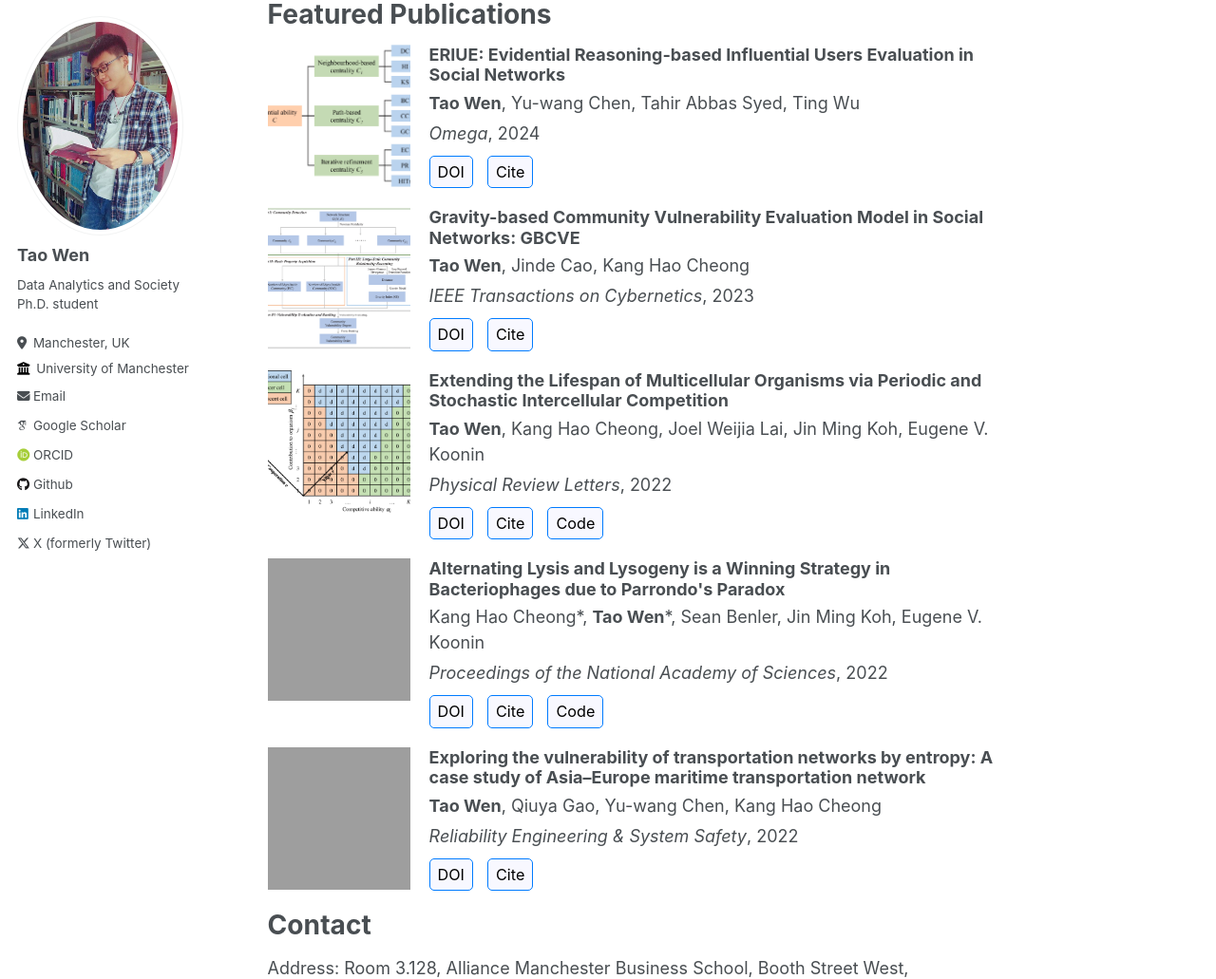
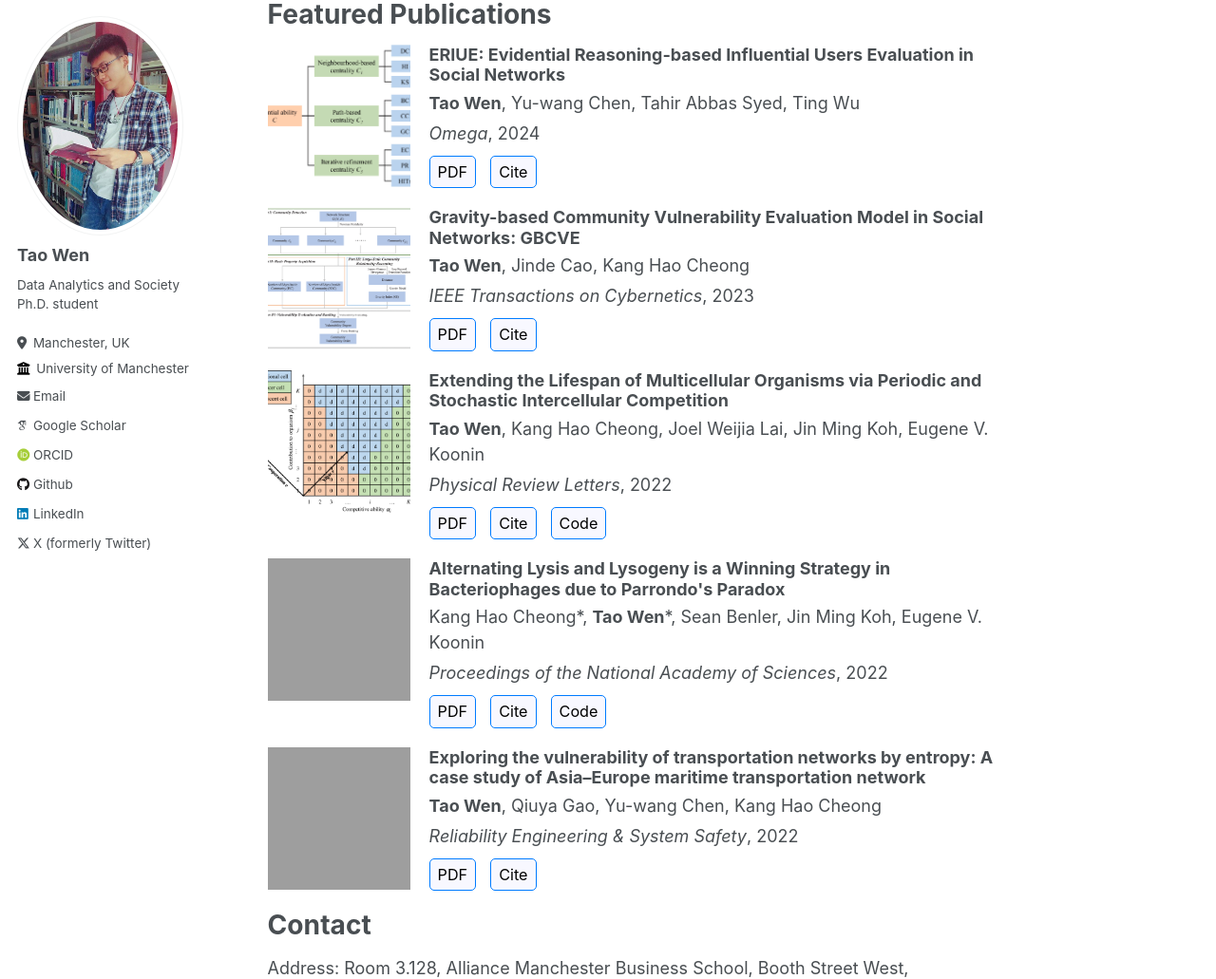
Before and after one commit to TaaoWen/taaowen.github.io, a Jekyll site: the page built from _pages/about.md, in a window 1280 px wide and 1400 px high, scrolled down 762 px. Shown: the part 89-1120 px from the top of the window at 95% size. Built offline with Jekyll 4.4.1, drawn with Linux system fonts in a browser that asks for light colours; some web fonts are replaced; grey boxes are pictures that could not be loaded.

Commit message:
Update about.md

```diff
--- a/_pages/about.md
+++ b/_pages/about.md
@@ -38,7 +38,7 @@ Featured Publications
     <p style="margin: 5px 0;"><b>Tao Wen</b>, Yu-wang Chen, Tahir Abbas Syed, Ting Wu</p>
     <p style="margin: 5px 0;"><i>Omega</i>, 2024</p>
     <div style="margin-top: 10px;">
-      <a href="https://doi.org/10.1016/j.omega.2023.102945" target="_blank" style="display: inline-block; padding: 4px 8px; margin-right: 10px; border: 1px solid #007bff; border-radius: 5px; background-color: #F8F8FF; color: black; text-decoration: none; font-size: 0.9em;">DOI</a>
+      <a href="https://doi.org/10.1016/j.omega.2023.102945" target="_blank" style="display: inline-block; padding: 4px 8px; margin-right: 10px; border: 1px solid #007bff; border-radius: 5px; background-color: #F8F8FF; color: black; text-decoration: none; font-size: 0.9em;">PDF</a>
       <a href="https://scholar.googleusercontent.com/scholar.bib?q=info:TCKWBpNYVaoJ:scholar.google.com/&output=citation&scisdr=ClEyMQQIEI6Hrwk32EA:AFWwaeYAAAAAZqAxwEDBuBD5SF5g8rByRxCewbU&scisig=AFWwaeYAAAAAZqAxwGfW1zjJyD_udaKIALHOG3w&scisf=4&ct=citation&cd=-1&hl=en" target="_blank" style="display: inline-block; padding: 4px 8px; margin-right: 10px; border: 1px solid #007bff; border-radius: 5px; background-color: #F8F8FF; color: black; text-decoration: none; font-size: 0.9em;">Cite</a>
     </div>
   </div>
@@ -53,7 +53,7 @@ Featured Publications
     <p style="margin: 5px 0;"><b>Tao Wen</b>, Jinde Cao, Kang Hao Cheong</p>
     <p style="margin: 5px 0;"><i>IEEE Transactions on Cybernetics</i>, 2023</p>
     <div style="margin-top: 10px;">
-      <a href="https://doi.org/10.1109/TCYB.2021.3123081" target="_blank" style="display: inline-block; padding: 4px 8px; margin-right: 10px; border: 1px solid #007bff; border-radius: 5px; background-color: #F8F8FF; color: black; text-decoration: none; font-size: 0.9em;">DOI</a>
+      <a href="https://doi.org/10.1109/TCYB.2021.3123081" target="_blank" style="display: inline-block; padding: 4px 8px; margin-right: 10px; border: 1px solid #007bff; border-radius: 5px; background-color: #F8F8FF; color: black; text-decoration: none; font-size: 0.9em;">PDF</a>
       <a href="https://scholar.googleusercontent.com/scholar.bib?q=info:gnhq70P2rRIJ:scholar.google.com/&output=citation&scisdr=ClEyMQQIEI6Hrwk3a2s:AFWwaeYAAAAAZqAxc2sDWeYcXy_MptRU9NgkSt4&scisig=AFWwaeYAAAAAZqAxc-309Wec4oRWFsIVLSNkusA&scisf=4&ct=citation&cd=-1&hl=en" target="_blank" style="display: inline-block; padding: 4px 8px; margin-right: 10px; border: 1px solid #007bff; border-radius: 5px; background-color: #F8F8FF; color: black; text-decoration: none; font-size: 0.9em;">Cite</a>
     </div>
   </div>
@@ -68,7 +68,7 @@ Featured Publications
     <p style="margin: 5px 0;"><b>Tao Wen</b>, Kang Hao Cheong, Joel Weijia Lai, Jin Ming Koh, Eugene V. Koonin</p>
     <p style="margin: 5px 0;"><i>Physical Review Letters</i>, 2022</p>
     <div style="margin-top: 10px;">
-      <a href="https://doi.org/10.1103/PhysRevLett.128.218101" target="_blank" style="display: inline-block; padding: 4px 8px; margin-right: 10px; border: 1px solid #007bff; border-radius: 5px; background-color: #F8F8FF; color: black; text-decoration: none; font-size: 0.9em;">DOI</a>
+      <a href="https://doi.org/10.1103/PhysRevLett.128.218101" target="_blank" style="display: inline-block; padding: 4px 8px; margin-right: 10px; border: 1px solid #007bff; border-radius: 5px; background-color: #F8F8FF; color: black; text-decoration: none; font-size: 0.9em;">PDF</a>
       <a href="https://scholar.googleusercontent.com/scholar.bib?q=info:HPYlUqAWflEJ:scholar.google.com/&output=citation&scisdr=ClEyMQQIEI6HrwkqwEk:AFWwaeYAAAAAZqAs2EmeZPyWJnHtzOqgqdIQ_ms&scisig=AFWwaeYAAAAAZqAs2Gg_YbrBlH-oTmHk-gsxnsw&scisf=4&ct=citation&cd=-1&hl=en" target="_blank" style="display: inline-block; padding: 4px 8px; margin-right: 10px; border: 1px solid #007bff; border-radius: 5px; background-color: #F8F8FF; color: black; text-decoration: none; font-size: 0.9em;">Cite</a>
       <a href="https://osf.io/z5c8k/?view_only=d2864977225147049f5bea6539f89dbd" target="_blank" style="display: inline-block; padding: 4px 8px; margin-right: 10px; border: 1px solid #007bff; border-radius: 5px; background-color: #F8F8FF; color: black; text-decoration: none; font-size: 0.9em;">Code</a>
     </div>
@@ -84,7 +84,7 @@ Featured Publications
     <p style="margin: 5px 0;">Kang Hao Cheong*, <b>Tao Wen</b>*, Sean Benler, Jin Ming Koh, Eugene V. Koonin</p>
     <p style="margin: 5px 0;"><i>Proceedings of the National Academy of Sciences</i>, 2022</p>
     <div style="margin-top: 10px;">
-      <a href="https://doi.org/10.1073/pnas.2115145119" target="_blank" style="display: inline-block; padding: 4px 8px; margin-right: 10px; border: 1px solid #007bff; border-radius: 5px; background-color: #F8F8FF; color: black; text-decoration: none; font-size: 0.9em;">DOI</a>
+      <a href="https://doi.org/10.1073/pnas.2115145119" target="_blank" style="display: inline-block; padding: 4px 8px; margin-right: 10px; border: 1px solid #007bff; border-radius: 5px; background-color: #F8F8FF; color: black; text-decoration: none; font-size: 0.9em;">PDF</a>
       <a href="https://scholar.googleusercontent.com/scholar.bib?q=info:srVvoNpszdsJ:scholar.google.com/&output=citation&scisdr=ClEyMQQIEI6Hrwk2oR0:AFWwaeYAAAAAZqAwuR2vfbCiUo7j9FEKKLYWopE&scisig=AFWwaeYAAAAAZqAwuX8h2YCyGfR78oJ_QjcnkIw&scisf=4&ct=citation&cd=-1&hl=en" target="_blank" style="display: inline-block; padding: 4px 8px; margin-right: 10px; border: 1px solid #007bff; border-radius: 5px; background-color: #F8F8FF; color: black; text-decoration: none; font-size: 0.9em;">Cite</a>
       <a href="https://osf.io/vth96/?view_only=c61c0a312ef04624acbeb41d071e70df" target="_blank" style="display: inline-block; padding: 4px 8px; margin-right: 10px; border: 1px solid #007bff; border-radius: 5px; background-color: #F8F8FF; color: black; text-decoration: none; font-size: 0.9em;">Code</a>
     </div>
@@ -100,7 +100,7 @@ Featured Publications
     <p style="margin: 5px 0;"><b>Tao Wen</b>, Qiuya Gao, Yu-wang Chen, Kang Hao Cheong</p>
     <p style="margin: 5px 0;"><i>Reliability Engineering & System Safety</i>, 2022</p>
     <div style="margin-top: 10px;">
-      <a href="https://doi.org/10.1016/j.ress.2022.108578" target="_blank" style="display: inline-block; padding: 4px 8px; margin-right: 10px; border: 1px solid #007bff; border-radius: 5px; background-color: #F8F8FF; color: black; text-decoration: none; font-size: 0.9em;">DOI</a>
+      <a href="https://doi.org/10.1016/j.ress.2022.108578" target="_blank" style="display: inline-block; padding: 4px 8px; margin-right: 10px; border: 1px solid #007bff; border-radius: 5px; background-color: #F8F8FF; color: black; text-decoration: none; font-size: 0.9em;">PDF</a>
       <a href="https://scholar.googleusercontent.com/scholar.bib?q=info:rcyHEdo2WWEJ:scholar.google.com/&output=citation&scisdr=ClEyMQQIEI6Hrwk3J5Q:AFWwaeYAAAAAZqAxP5R4tygGwDc_CF8sdYFpXak&scisig=AFWwaeYAAAAAZqAxP5VFtRU6tsWbvJmVTbHTufM&scisf=4&ct=citation&cd=-1&hl=en" target="_blank" style="display: inline-block; padding: 4px 8px; margin-right: 10px; border: 1px solid #007bff; border-radius: 5px; background-color: #F8F8FF; color: black; text-decoration: none; font-size: 0.9em;">Cite</a>
     </div>
   </div>
```
